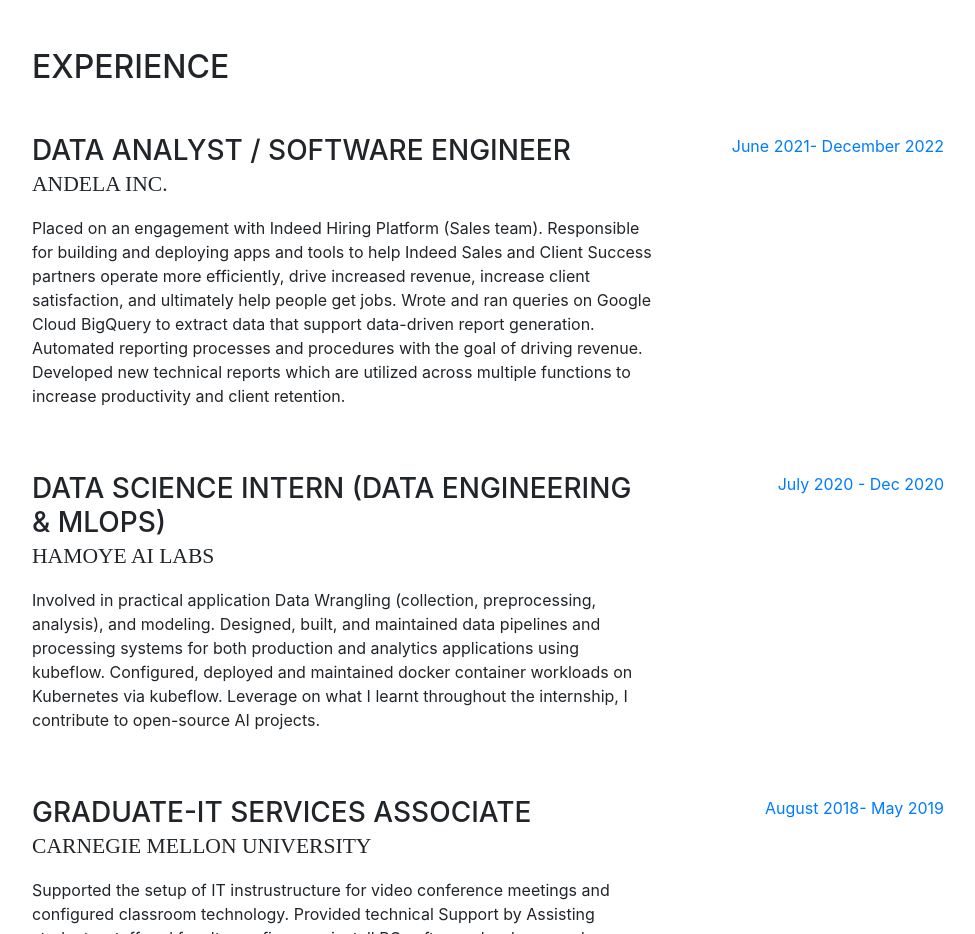
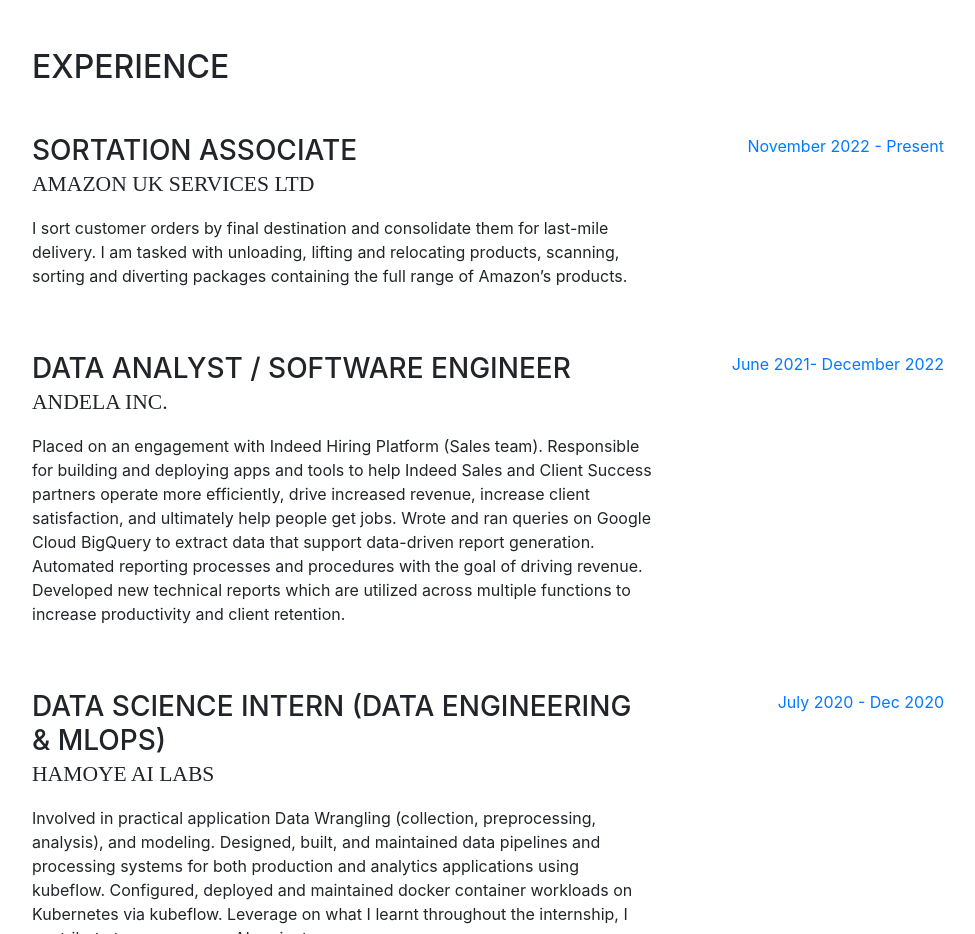
Before and after one commit to twarik/twarik.github.io, a website with bundled scripts: page index.html in a window 1280 px wide. Shown: the part 800-1734 px from the top of the page, without its empty margins (288-1263 px from the left). Built offline with nearby package versions, Linux system fonts and the light colour scheme; a web font is replaced by a local one.

Commit message:
Update index.html

```diff
--- a/index.html
+++ b/index.html
@@ -119,6 +119,17 @@
       <section class="resume-section p-3 p-lg-5 d-flex flex-column" id="experience">
         <div class="my-auto">
           <h2 class="mb-5">Experience</h2>
+
+          <div class="resume-item d-flex flex-column flex-md-row mb-5">
+            <div class="resume-content mr-auto">
+              <h3 class="mb-0">Sortation Associate</h3>
+              <div class="subheading mb-3">Amazon UK Services Ltd</div>
+              <p>I sort customer orders by final destination and consolidate them for last-mile delivery. I am tasked with unloading, lifting and relocating products, scanning, sorting and diverting packages containing the full range of Amazon’s products.</p>
+            </div>
+            <div class="resume-date text-md-right">
+              <span class="text-primary">November 2022 - Present</span>
+            </div>
+          </div>
 
           <div class="resume-item d-flex flex-column flex-md-row mb-5">
             <div class="resume-content mr-auto">
```
